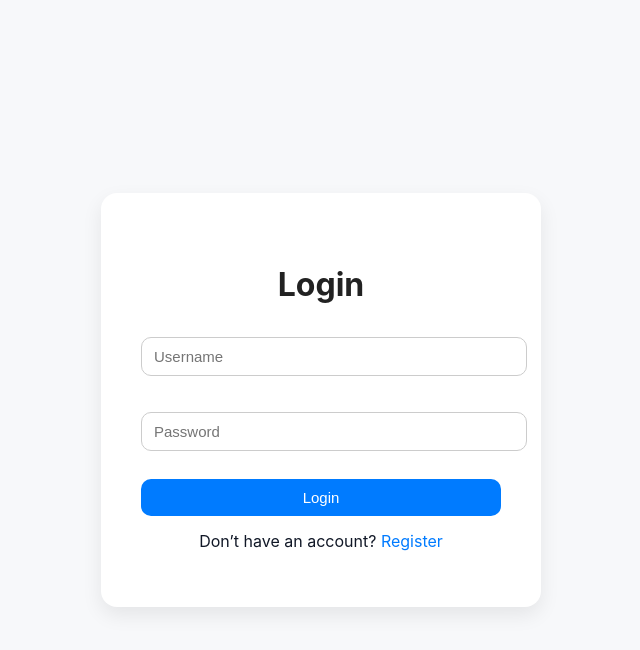
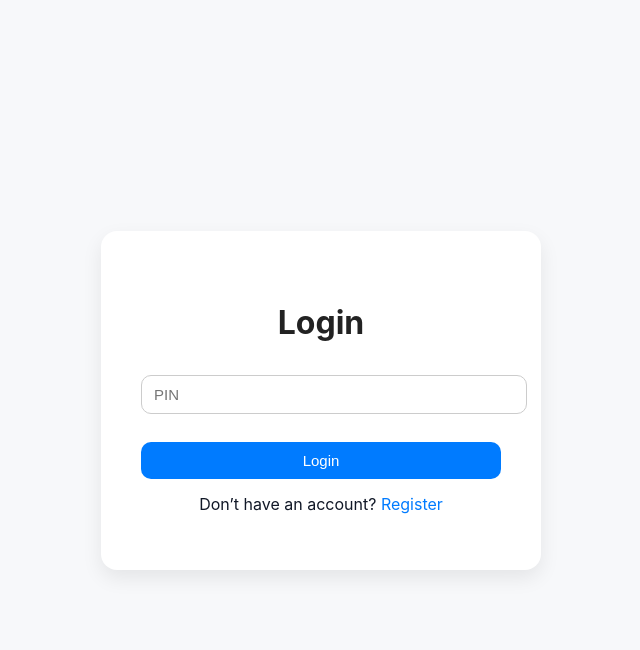
Before and after one commit to DevSpectra-bit/assignment, a Flask app: page /dev-login in a window 1280 px wide. Shown: the top 650 px of the page, without its empty margins (319-959 px from the left). Run offline with Flask 3, Linux system fonts and the light colour scheme; some libraries are stand-ins or nearby versions.

Commit message:
Update dev_login.html

```diff
--- a/templates/dev_login.html
+++ b/templates/dev_login.html
@@ -88,8 +88,7 @@
     <div class="login-box">
         <h1>Login</h1>
         <form action="{{ url_for('login') }}" method="POST">
-            <input type="text" name="username" placeholder="Username" required>
-            <input type="password" name="password" placeholder="Password" required>
+            <input type="text" name="pin" placeholder="PIN" required>
             <button type="submit">Login</button>
         </form>
         <p>Don’t have an account? <a href="{{ url_for('register') }}">Register</a></p>
```
